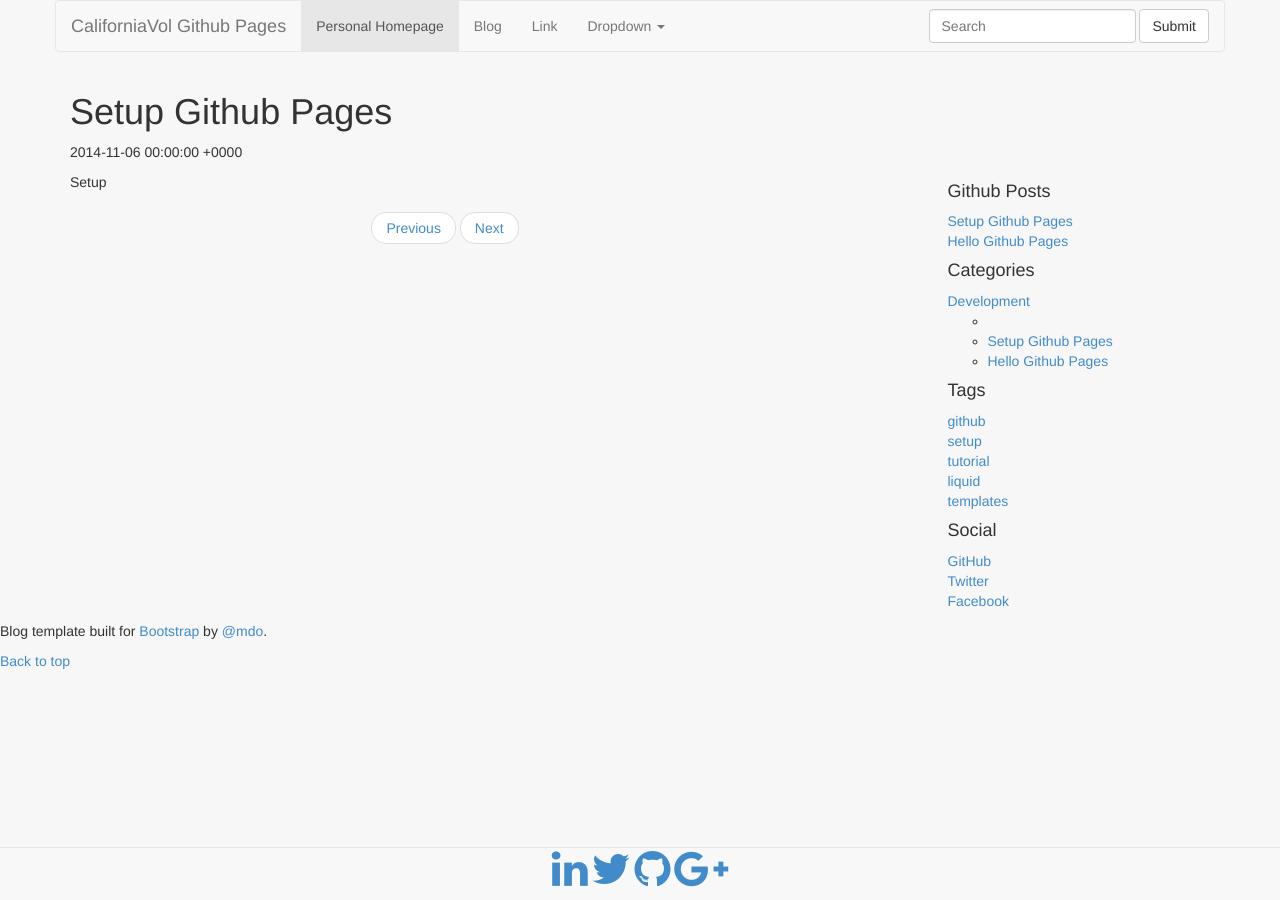
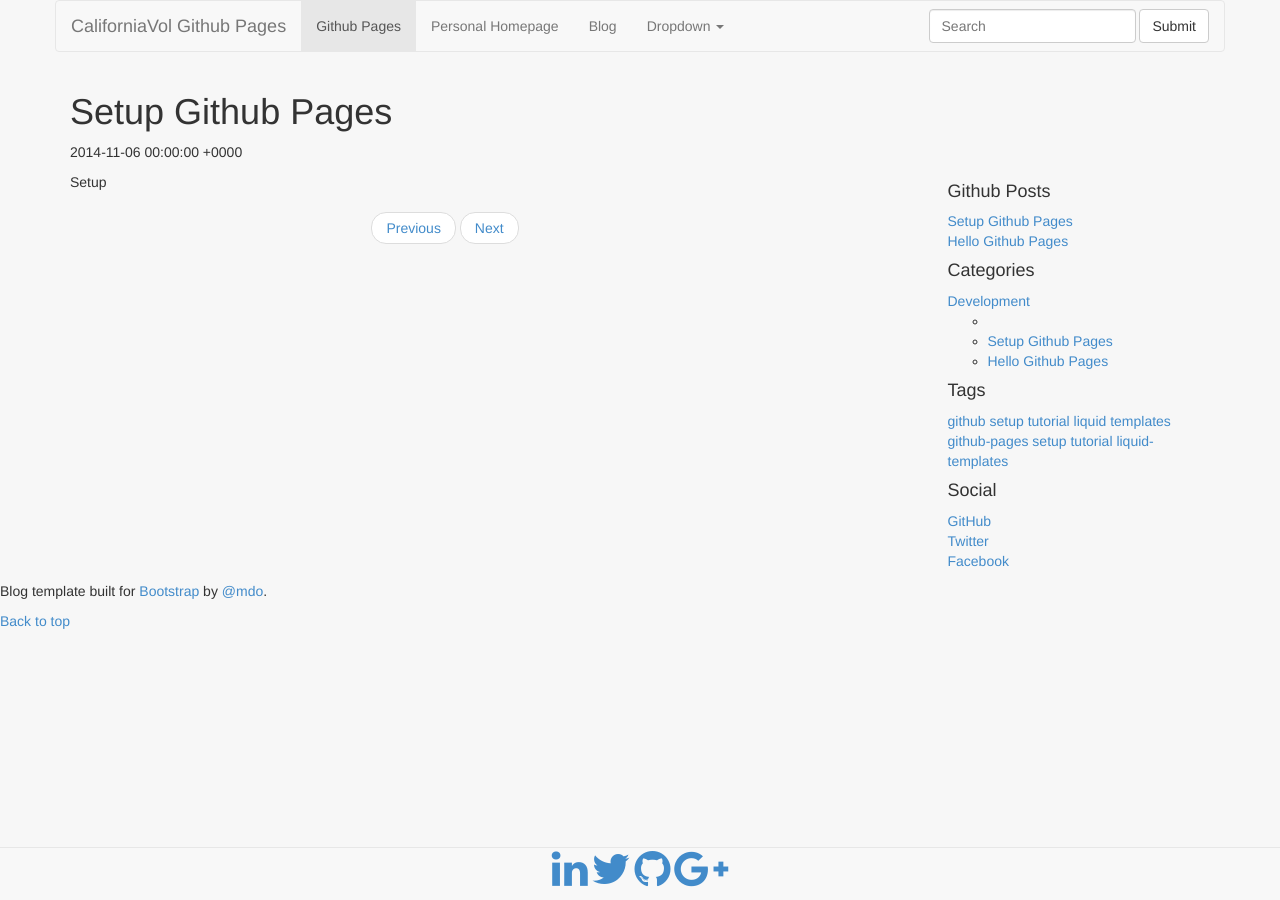
Before and after one commit to californiavol/californiavol.github.io, a Jekyll site: the page built from _posts/2014-11-06-setup-github-pages.md, in a window 1280 px wide. Built offline with Jekyll 4.4.1, drawn with Linux system fonts in a browser that asks for light colours; nearby versions of some CDN libraries; Markdown is read by kramdown in place of the engine named in the settings.

Commit message:
edit posts

```diff
--- a/_includes/header.html
+++ b/_includes/header.html
@@ -17,7 +17,8 @@
             <!-- Collect the nav links, forms, and other content for toggling -->
             <div class="collapse navbar-collapse navbar-ex1-collapse">
                 <ul class="nav navbar-nav">
-                    <li class="active">
+                    <li class="active"><a href="http://californiavol.github.io">Github Pages</a></li>
+                    <li>
                         <a href="http://charlesbrownroberts.com">Personal Homepage</a>
                     </li>
                     <li>
@@ -25,7 +26,7 @@
                     </li>
                 </ul>
                 <ul class="nav navbar-nav navbar-left">
-                    <li><a href="#">Link</a></li>
+
                     <li class="dropdown">
                         <a href="#" class="dropdown-toggle" data-toggle="dropdown">Dropdown <b class="caret"></b></a>
                         <ul class="dropdown-menu">
--- a/_posts/2014-11-06-setup-github-pages.md
+++ b/_posts/2014-11-06-setup-github-pages.md
@@ -1,7 +1,7 @@
 ---
 title: Setup Github Pages
 layout: post
-tags: github setup tutorial liquid templates
-categories: Development
+tags: [github-pages setup tutorial liquid-templates]
+category: Development
 ---
 <p>Setup</p>
```
Also changed, not shown: _posts/2014-11-06-hello-world.md (+2 -2 lines).
